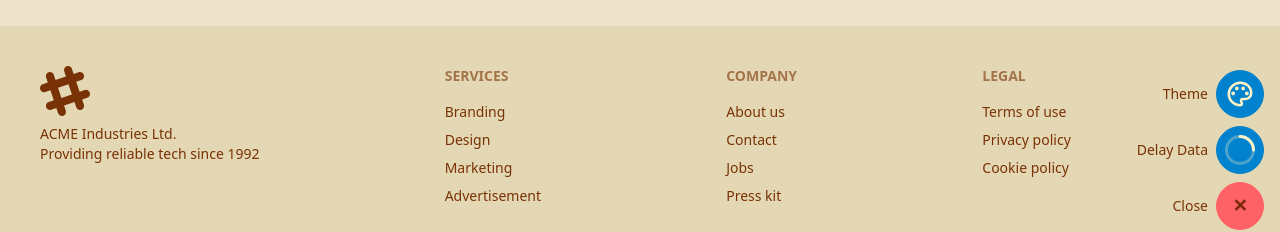
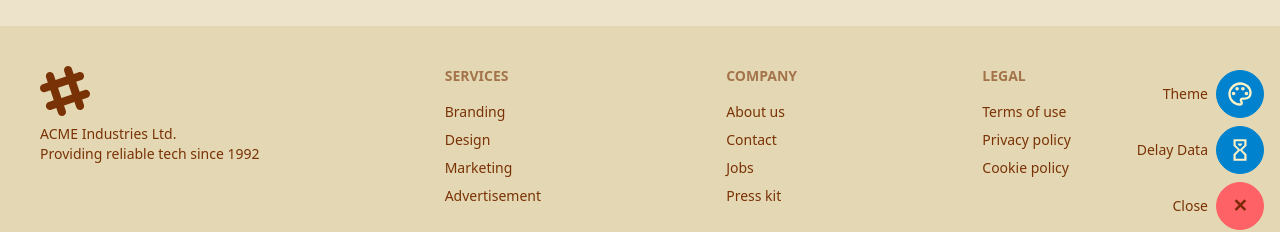
Before and after one commit to irradev/fh-angular-country-app, an Angular app: page /country/by-capital in a window 1280 px wide. Both pictures are taken after a click on the button 1240 px from the left and 760 px from the top of the page. Shown: the part 554-786 px from the top of the page. Built offline with nearby package versions, Linux system fonts and the light colour scheme.

Commit message:
refactor: module settings, added icons and modal-actions reutilizable component

```diff
--- a/src/app/settings/components/fab-dev-button/fab-dev-button.html
+++ b/src/app/settings/components/fab-dev-button/fab-dev-button.html
@@ -13,27 +13,17 @@
     </div>
 
     <!-- buttons that show up when FAB is open -->
-    <div>Delay Data <button (click)="openModal(settingsViews.Delay)" class="btn btn-lg btn-circle btn-info"><svg
-                xmlns="http://www.w3.org/2000/svg" width="36" height="36" viewBox="0 0 24 24">
-                <g fill="none" stroke="currentColor" stroke-linecap="round" stroke-linejoin="round" stroke-width="2">
-                    <path stroke-dasharray="18" d="M12 3c4.97 0 9 4.03 9 9">
-                        <animate fill="freeze" attributeName="stroke-dashoffset" dur="0.3s" values="18;0" />
-                        <animateTransform attributeName="transform" dur="1.5s" repeatCount="indefinite" type="rotate"
-                            values="0 12 12;360 12 12" />
-                    </path>
-                    <path stroke-dasharray="60"
-                        d="M12 3c4.97 0 9 4.03 9 9c0 4.97 -4.03 9 -9 9c-4.97 0 -9 -4.03 -9 -9c0 -4.97 4.03 -9 9 -9Z"
-                        opacity="0.3">
-                        <animate fill="freeze" attributeName="stroke-dashoffset" dur="1.2s" values="60;0" />
-                    </path>
-                </g>
-            </svg></button></div>
+    <div>Delay Data
+        <button (click)="openModal(settingsViews.Delay)" class="btn btn-lg btn-circle btn-info">
+            <icon-delay [size]="26" />
+        </button>
+    </div>
 
-    <div>Theme <button (click)="openModal(settingsViews.Theme)" class="btn btn-lg btn-circle btn-info"><svg
-                xmlns="http://www.w3.org/2000/svg" width="30" height="30" viewBox="0 0 24 24">
-                <path fill="currentColor"
-                    d="M12 22q-2.05 0-3.875-.788t-3.187-2.15t-2.15-3.187T2 12q0-2.075.813-3.9t2.2-3.175T8.25 2.788T12.2 2q2 0 3.775.688t3.113 1.9t2.125 2.875T22 11.05q0 2.875-1.75 4.413T16 17h-1.85q-.225 0-.312.125t-.088.275q0 .3.375.863t.375 1.287q0 1.25-.687 1.85T12 22m-4.425-9.425Q8 12.15 8 11.5t-.425-1.075T6.5 10t-1.075.425T5 11.5t.425 1.075T6.5 13t1.075-.425m3-4Q11 8.15 11 7.5t-.425-1.075T9.5 6t-1.075.425T8 7.5t.425 1.075T9.5 9t1.075-.425m5 0Q16 8.15 16 7.5t-.425-1.075T14.5 6t-1.075.425T13 7.5t.425 1.075T14.5 9t1.075-.425m3 4Q19 12.15 19 11.5t-.425-1.075T17.5 10t-1.075.425T16 11.5t.425 1.075T17.5 13t1.075-.425M12 20q.225 0 .363-.125t.137-.325q0-.35-.375-.825T11.75 17.3q0-1.05.725-1.675T14.25 15H16q1.65 0 2.825-.962T20 11.05q0-3.025-2.312-5.038T12.2 4Q8.8 4 6.4 6.325T4 12q0 3.325 2.338 5.663T12 20" />
-            </svg></button></div>
+    <div>Theme
+        <button (click)="openModal(settingsViews.Theme)" class="btn btn-lg btn-circle btn-info">
+            <icon-theme [size]="28" />
+        </button>
+    </div>
 </div>
 
 <settings-modal-config />
--- a/src/app/settings/components/fab-dev-button/fab-dev-button.ts
+++ b/src/app/settings/components/fab-dev-button/fab-dev-button.ts
@@ -2,10 +2,12 @@ import { Component, inject } from '@angular/core';
 import { ModalService } from '../../services/modal-service';
 import { ModalConfig } from "../modal-config/modal-config";
 import { SettingsViews } from '../../enums/settings-views';
+import { IconDelay } from "../icons/icon-delay";
+import { IconTheme } from '../icons/icon-theme';
 
 @Component({
   selector: 'settings-fab-dev-button',
-  imports: [ModalConfig],
+  imports: [ModalConfig, IconDelay, IconTheme],
   templateUrl: './fab-dev-button.html',
 })
 export class FabDevButton {
--- /dev/null
+++ b/src/app/settings/components/icons/icon-delay.ts
@@ -0,0 +1,13 @@
+import { Component, input } from "@angular/core";
+
+@Component({
+    selector: 'icon-delay',
+    template: `
+    <svg xmlns="http://www.w3.org/2000/svg" [attr.width]="size()" [attr.height]="size()" viewBox="0 0 24 24"><path fill="currentColor" d="M6 2h12v6l-4 4l4 4v6H6v-6l4-4l-4-4zm10 14.5l-4-4l-4 4V20h8zm-4-5l4-4V4H8v3.5zM10 6h4v.75l-2 2l-2-2z"/></svg>
+    `
+})
+export class IconDelay {
+
+    public size = input<number>(24);
+
+}
--- /dev/null
+++ b/src/app/settings/components/icons/icon-theme.ts
@@ -0,0 +1,16 @@
+import { Component, input } from "@angular/core";
+
+@Component({
+    selector: 'icon-theme',
+    template: `
+    <svg xmlns="http://www.w3.org/2000/svg" [attr.width]="size()" [attr.height]="size()" viewBox="0 0 24 24">
+                <path fill="currentColor"
+                    d="M12 22q-2.05 0-3.875-.788t-3.187-2.15t-2.15-3.187T2 12q0-2.075.813-3.9t2.2-3.175T8.25 2.788T12.2 2q2 0 3.775.688t3.113 1.9t2.125 2.875T22 11.05q0 2.875-1.75 4.413T16 17h-1.85q-.225 0-.312.125t-.088.275q0 .3.375.863t.375 1.287q0 1.25-.687 1.85T12 22m-4.425-9.425Q8 12.15 8 11.5t-.425-1.075T6.5 10t-1.075.425T5 11.5t.425 1.075T6.5 13t1.075-.425m3-4Q11 8.15 11 7.5t-.425-1.075T9.5 6t-1.075.425T8 7.5t.425 1.075T9.5 9t1.075-.425m5 0Q16 8.15 16 7.5t-.425-1.075T14.5 6t-1.075.425T13 7.5t.425 1.075T14.5 9t1.075-.425m3 4Q19 12.15 19 11.5t-.425-1.075T17.5 10t-1.075.425T16 11.5t.425 1.075T17.5 13t1.075-.425M12 20q.225 0 .363-.125t.137-.325q0-.35-.375-.825T11.75 17.3q0-1.05.725-1.675T14.25 15H16q1.65 0 2.825-.962T20 11.05q0-3.025-2.312-5.038T12.2 4Q8.8 4 6.4 6.325T4 12q0 3.325 2.338 5.663T12 20" />
+            </svg>
+    `
+})
+export class IconTheme {
+
+    public size = input<number>(24);
+
+}
--- /dev/null
+++ b/src/app/settings/components/modal-config/components/modal-actions/modal-actions.html
@@ -0,0 +1,18 @@
+<div class="modal-action mt-8 flex justify-end gap-4">
+    <button class="btn btn-error min-w-24" (click)="cancel.emit()">
+        <svg xmlns="http://www.w3.org/2000/svg" width="24" height="24" viewBox="0 0 512 512">
+            <path fill="currentColor" fill-rule="evenodd"
+                d="M420.48 121.813L390.187 91.52L256 225.92L121.813 91.52L91.52 121.813L225.92 256L91.52 390.187l30.293 30.293L256 286.08l134.187 134.4l30.293-30.293L286.08 256z" />
+        </svg>
+        Cancel
+
+
+    </button>
+    <button class="btn btn-primary min-w-24" (click)="accept.emit()">
+        <svg xmlns="http://www.w3.org/2000/svg" width="24" height="24" viewBox="0 0 2048 2048">
+            <path fill="currentColor" d="m1902 196l121 120L683 1657L25 999l121-121l537 537z" />
+        </svg>
+        Accept
+
+    </button>
+</div>
--- /dev/null
+++ b/src/app/settings/components/modal-config/components/modal-actions/modal-actions.ts
@@ -0,0 +1,11 @@
+import { Component, output } from '@angular/core';
+
+@Component({
+  selector: 'modal-actions',
+  imports: [],
+  templateUrl: './modal-actions.html',
+})
+export class ModalActions {
+  public accept = output<void>();
+  public cancel = output<void>();
+}
--- a/src/app/settings/components/modal-config/views/delay-settings/delay-settings.html
+++ b/src/app/settings/components/modal-config/views/delay-settings/delay-settings.html
@@ -1,11 +1,12 @@
-<h3 class="text-lg font-bold">Delay Settings</h3>
-<p class="py-4">Configura el delay de las peticiones</p>
+<h3 class="text-lg font-bold flex items-center gap-2"> <icon-delay [size]="28" /> Delay Settings
+</h3>
+<p class="py-4">Configura la latencia de las peticiones</p>
 
 <div class="flex flex-col gap-4 mt-4">
     <label class="form-control flex justify-between items-center cursor-pointer w-full">
         <span class="label-text ml-2">Enable delay</span>
-        <input type="checkbox" class="toggle toggle-xl checked:bg-success checked:border-success"
-            (change)="toggleDelay()" [checked]="delayOptions().isActive" />
+        <input type="checkbox" class="toggle toggle-xl checked:bg-secondary " (change)="toggleDelay()"
+            [checked]="delayOptions().isActive" />
 
     </label>
     <label class="form-control flex justify-between items-center cursor-pointer w-full">
@@ -14,7 +15,4 @@
             [value]="delayOptions().delay" [disabled]="!delayOptions().isActive" #delayInput />
     </label>
 </div>
-<div class="modal-action mt-8">
-    <button class="btn btn-primary" (click)="onAccept()">Accept</button>
-    <button class="btn btn-error" (click)="onCancel()">Cancel</button>
-</div>
+<modal-actions (accept)="accept()" (cancel)="cancel()" />
--- a/src/app/settings/components/modal-config/views/delay-settings/delay-settings.ts
+++ b/src/app/settings/components/modal-config/views/delay-settings/delay-settings.ts
@@ -1,5 +1,7 @@
 import { Component, inject, output, signal } from '@angular/core';
 import { DelayService } from '../../../../services/delay-service';
+import { IconDelay } from "../../../icons/icon-delay";
+import { ModalActions } from '../../components/modal-actions/modal-actions';
 
 interface DelayOptions {
   isActive: boolean;
@@ -8,7 +10,7 @@ interface DelayOptions {
 
 @Component({
   selector: 'view-delay-settings',
-  imports: [],
+  imports: [IconDelay, ModalActions],
   templateUrl: './delay-settings.html',
 })
 export class DelaySettings {
@@ -39,13 +41,13 @@ export class DelaySettings {
     }));
   }
 
-  public onAccept(): void {
+  public accept(): void {
     this.delayService.setDelay(this.delayOptions().delay);
     this.delayService.setIsActive(this.delayOptions().isActive);
     this.acceptDelay.emit();
   }
 
-  public onCancel(): void {
+  public cancel(): void {
     this.cancelDelay.emit();
   }
 
--- a/src/app/settings/components/modal-config/views/theme-settings/theme-settings.html
+++ b/src/app/settings/components/modal-config/views/theme-settings/theme-settings.html
@@ -1,6 +1,4 @@
-<h3 class="text-lg font-bold">Theme Settings</h3>
+<h3 class="text-lg font-bold flex items-center gap-2"> <icon-theme [size]="28" /> Theme Settings
+</h3>
 <p class="py-4">Configura el tema de la aplicación</p>
-<div class="modal-action">
-    <button class="btn btn-primary" (click)="onAccept()">Accept</button>
-    <button class="btn btn-error" (click)="onCancel()">Cancel</button>
-</div>
+<modal-actions (accept)="accept()" (cancel)="cancel()" />
--- a/src/app/settings/components/modal-config/views/theme-settings/theme-settings.ts
+++ b/src/app/settings/components/modal-config/views/theme-settings/theme-settings.ts
@@ -1,19 +1,21 @@
 import { Component, output } from '@angular/core';
+import { IconTheme } from "../../../icons/icon-theme";
+import { ModalActions } from "../../components/modal-actions/modal-actions";
 
 @Component({
   selector: 'view-theme-settings',
-  imports: [],
+  imports: [IconTheme, ModalActions],
   templateUrl: './theme-settings.html',
 })
 export class ThemeSettings {
   public acceptTheme = output<void>();
   public cancelTheme = output<void>();
 
-  public onAccept(): void {
+  public accept(): void {
     this.acceptTheme.emit();
   }
 
-  public onCancel(): void {
+  public cancel(): void {
     this.cancelTheme.emit();
   }
 }
--- a/src/app/settings/services/delay-service.ts
+++ b/src/app/settings/services/delay-service.ts
@@ -3,8 +3,8 @@ import { Injectable, signal } from "@angular/core";
 @Injectable({ providedIn: 'root' })
 export class DelayService {
 
-    private delay = signal<number>(0);
-    private isActive = signal<boolean>(false);
+    private delay = signal<number>(500);
+    private isActive = signal<boolean>(true);
     public delay$ = this.delay.asReadonly();
     public isActive$ = this.isActive.asReadonly();
 
```
